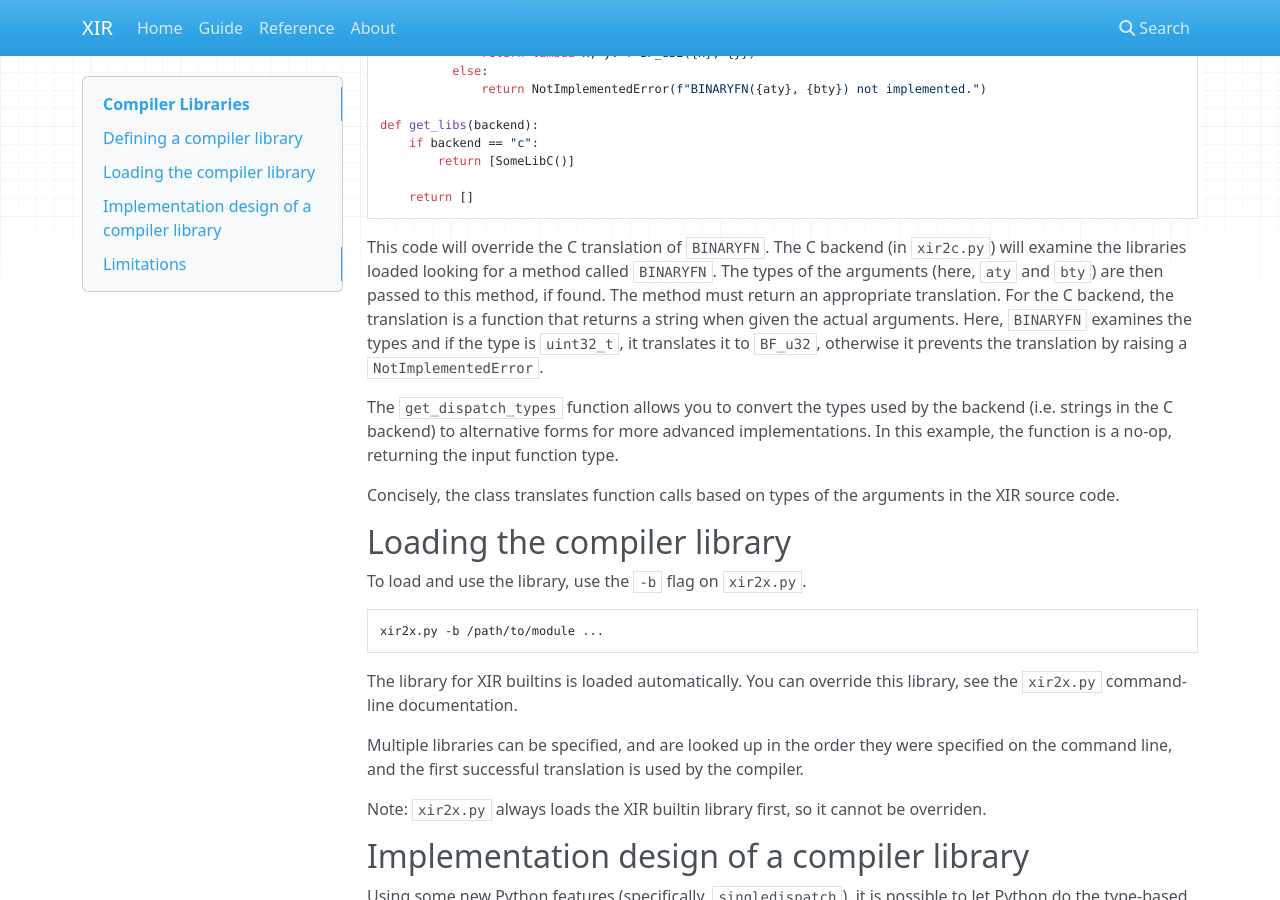
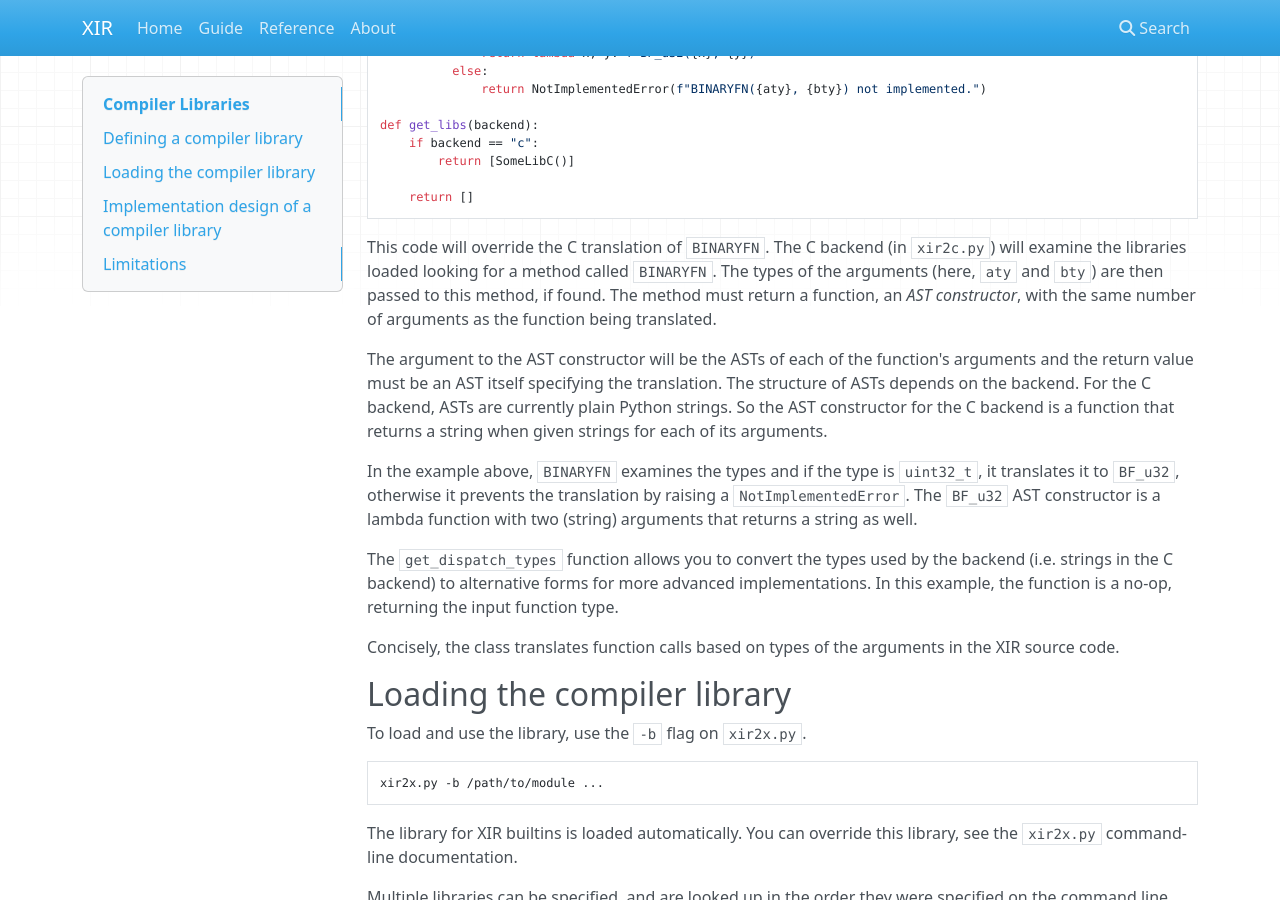
Before and after one commit to pyxis-roc/xlatir, an MkDocs documentation site: the page built from docs/xir/docs/guide/compilerlib.md, in a window 1280 px wide and 900 px high, scrolled down 678 px. Built offline with MkDocs 1.6.1, drawn with Linux system fonts in a browser that asks for light colours; nearby versions of some CDN libraries.

Commit message:
Clarify expectations of the C backend in the docs

```diff
--- a/docs/xir/docs/guide/compilerlib.md
+++ b/docs/xir/docs/guide/compilerlib.md
@@ -42,9 +42,14 @@ def get_libs(backend):
 This code will override the C translation of `BINARYFN`.
 The C backend (in `xir2c.py`) will examine the libraries loaded looking for a method called `BINARYFN`.
 The types of the arguments (here, `aty` and `bty`) are then passed to this method, if found.
-The method must return an appropriate translation.
-For the C backend, the translation is a function that returns a string when given the actual arguments.
-Here, `BINARYFN` examines the types and if the type is `uint32_t`, it translates it to `BF_u32`, otherwise it prevents the translation by raising a `NotImplementedError`.
+The method must return a function, an _AST constructor_, with the same number of arguments as the function being translated.
+
+The argument to the AST constructor will be the ASTs of each of the function's arguments and the return value must be an AST itself specifying the translation.
+The structure of ASTs depends on the backend. For the C backend, ASTs are currently plain Python strings.
+So the AST constructor for the C backend is a function that returns a string when given strings for each of its arguments.
+
+In the example above, `BINARYFN` examines the types and if the type is `uint32_t`, it translates it to `BF_u32`, otherwise it prevents the translation by raising a `NotImplementedError`.
+The `BF_u32` AST constructor is a lambda function with two (string) arguments that returns a string as well.
 
 The `get_dispatch_types` function allows you to convert the types used by the backend (i.e. strings in the C backend) to alternative forms for more advanced implementations.
 In this example, the function is a no-op, returning the input function type.
```
